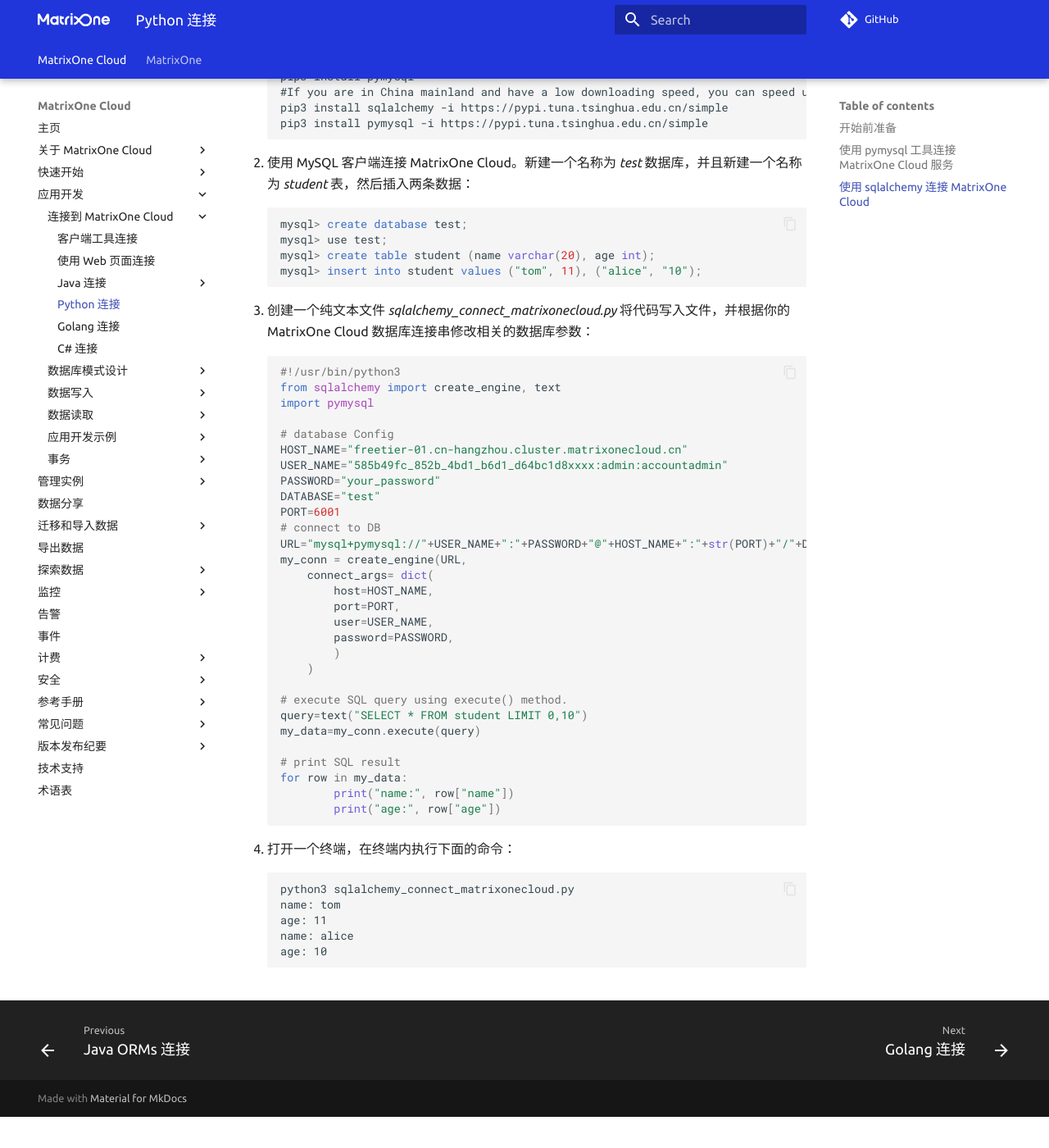
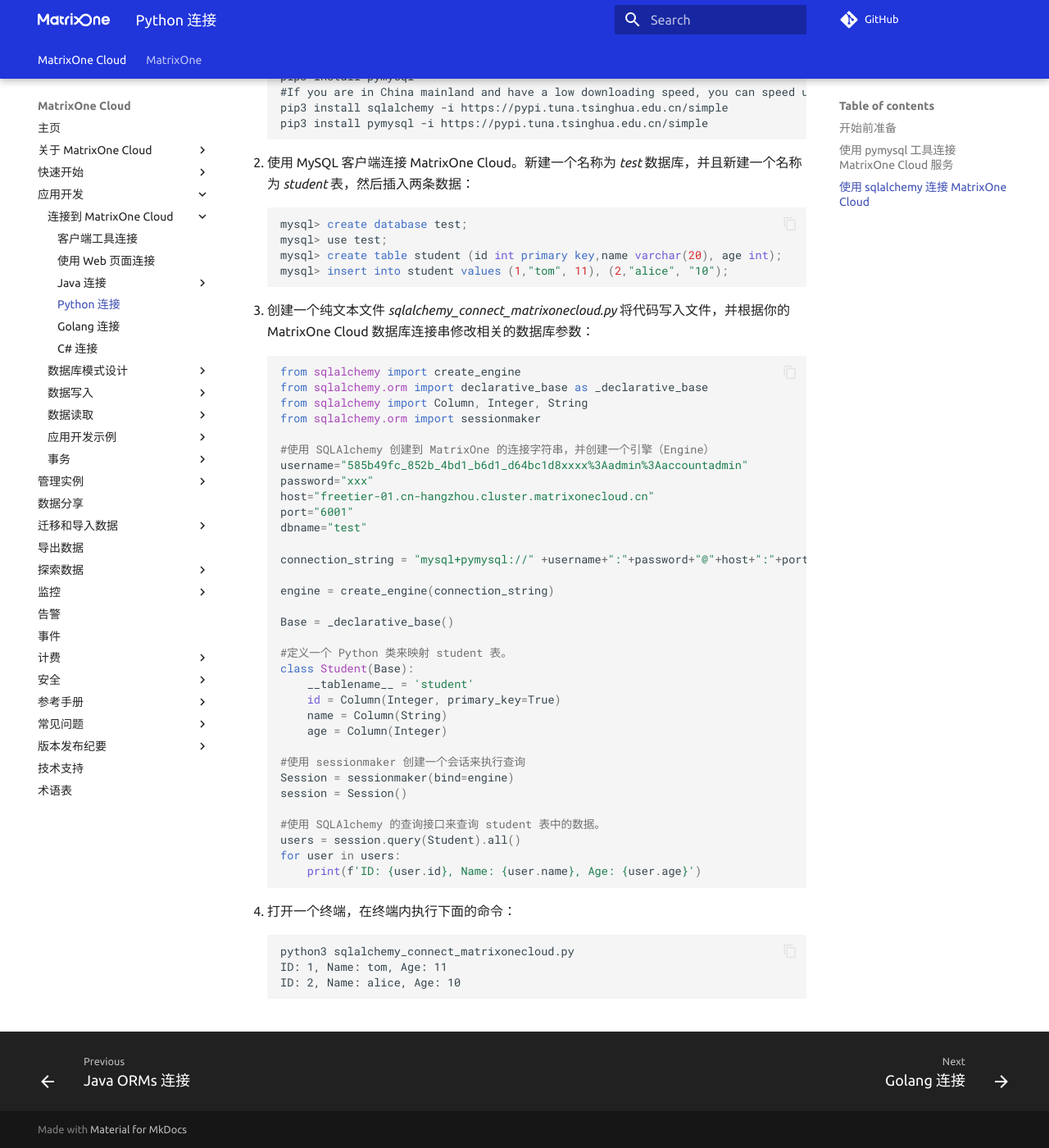
Before and after one commit to yangj1211/moc-docs, an MkDocs documentation site: the page built from docs/MatrixOne-Cloud/App-Develop/connect-mo/python-connect-to-matrixone.md, in a window 1280 px wide and 1400 px high, scrolled down 1840 px. Shown: the whole window at 82% size. Built offline with MkDocs 1.6.1 and Material for MkDocs 9.7.7, drawn with Linux system fonts in a browser that asks for light colours; comment, search, counter and statistics services are not loaded; the version menu is left out; before the commit the page ends 3202 px from its top, so only the background shows below that.

Commit message:
update  sqlalchemy connect to mo

````diff
--- a/docs/MatrixOne-Cloud/App-Develop/connect-mo/python-connect-to-matrixone.md
+++ b/docs/MatrixOne-Cloud/App-Develop/connect-mo/python-connect-to-matrixone.md
@@ -94,53 +94,53 @@
     ```sql
     mysql> create database test;
     mysql> use test;
-    mysql> create table student (name varchar(20), age int);
-    mysql> insert into student values ("tom", 11), ("alice", "10");
+    mysql> create table student (id int primary key,name varchar(20), age int);
+    mysql> insert into student values (1,"tom", 11), (2,"alice", "10");
 
     ```
 
 3. 创建一个纯文本文件 *sqlalchemy_connect_matrixonecloud.py* 将代码写入文件，并根据你的 MatrixOne Cloud 数据库连接串修改相关的数据库参数：
 
     ```python
-    #!/usr/bin/python3
-    from sqlalchemy import create_engine, text
-    import pymysql
+    from sqlalchemy import create_engine
+    from sqlalchemy.orm import declarative_base as _declarative_base
+    from sqlalchemy import Column, Integer, String
+    from sqlalchemy.orm import sessionmaker
 
-    # database Config
-    HOST_NAME="freetier-01.cn-hangzhou.cluster.matrixonecloud.cn"
-    USER_NAME="585b49fc_852b_4bd1_b6d1_d64bc1d8xxxx:admin:accountadmin"
-    PASSWORD="your_password"
-    DATABASE="test"
-    PORT=6001
-    # connect to DB
-    URL="mysql+pymysql://"+USER_NAME+":"+PASSWORD+"@"+HOST_NAME+":"+str(PORT)+"/"+DATABASE
-    my_conn = create_engine(URL,
-        connect_args= dict(
-            host=HOST_NAME,
-            port=PORT,
-            user=USER_NAME,
-            password=PASSWORD,
-            )
-        )
+    #使用 SQLAlchemy 创建到 MatrixOne 的连接字符串，并创建一个引擎（Engine）
+    username="585b49fc_852b_4bd1_b6d1_d64bc1d8xxxx%3Aadmin%3Aaccountadmin"
+    password="xxx"
+    host="freetier-01.cn-hangzhou.cluster.matrixonecloud.cn"
+    port="6001"
+    dbname="test"
 
-    # execute SQL query using execute() method.
-    query=text("SELECT * FROM student LIMIT 0,10")
-    my_data=my_conn.execute(query)
+    connection_string = "mysql+pymysql://" +username+":"+password+"@"+host+":"+port+"/"+dbname
 
-    # print SQL result
-    for row in my_data:
-            print("name:", row["name"])
-            print("age:", row["age"])
+    engine = create_engine(connection_string)
 
+    Base = _declarative_base()
 
+    #定义一个 Python 类来映射 student 表。
+    class Student(Base):
+        __tablename__ = 'student'
+        id = Column(Integer, primary_key=True)
+        name = Column(String)
+        age = Column(Integer)
+
+    #使用 sessionmaker 创建一个会话来执行查询
+    Session = sessionmaker(bind=engine)
+    session = Session()
+
+    #使用 SQLAlchemy 的查询接口来查询 student 表中的数据。
+    users = session.query(Student).all()
+    for user in users:
+        print(f'ID: {user.id}, Name: {user.name}, Age: {user.age}')
     ```
 
 4. 打开一个终端，在终端内执行下面的命令：
 
     ```
     python3 sqlalchemy_connect_matrixonecloud.py
-    name: tom
-    age: 11
-    name: alice
-    age: 10
+    ID: 1, Name: tom, Age: 11
+    ID: 2, Name: alice, Age: 10
     ```
````
